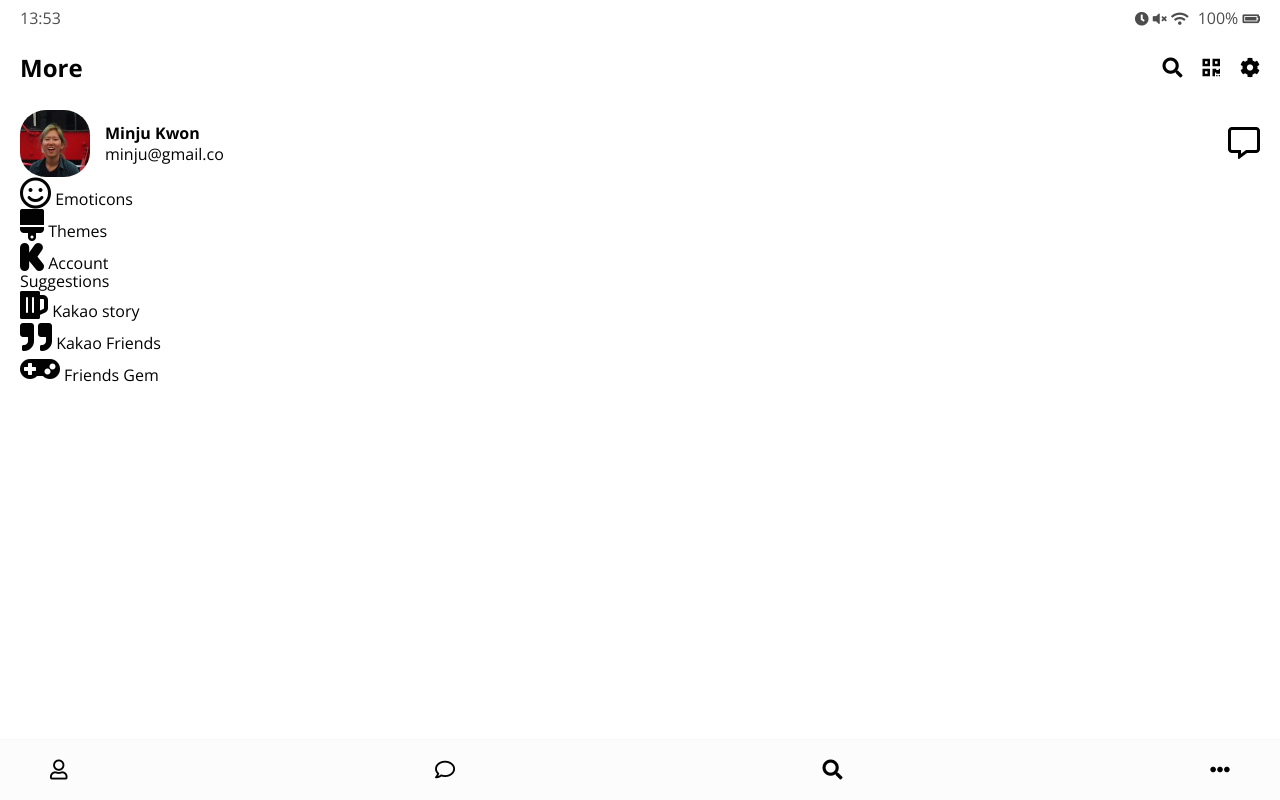
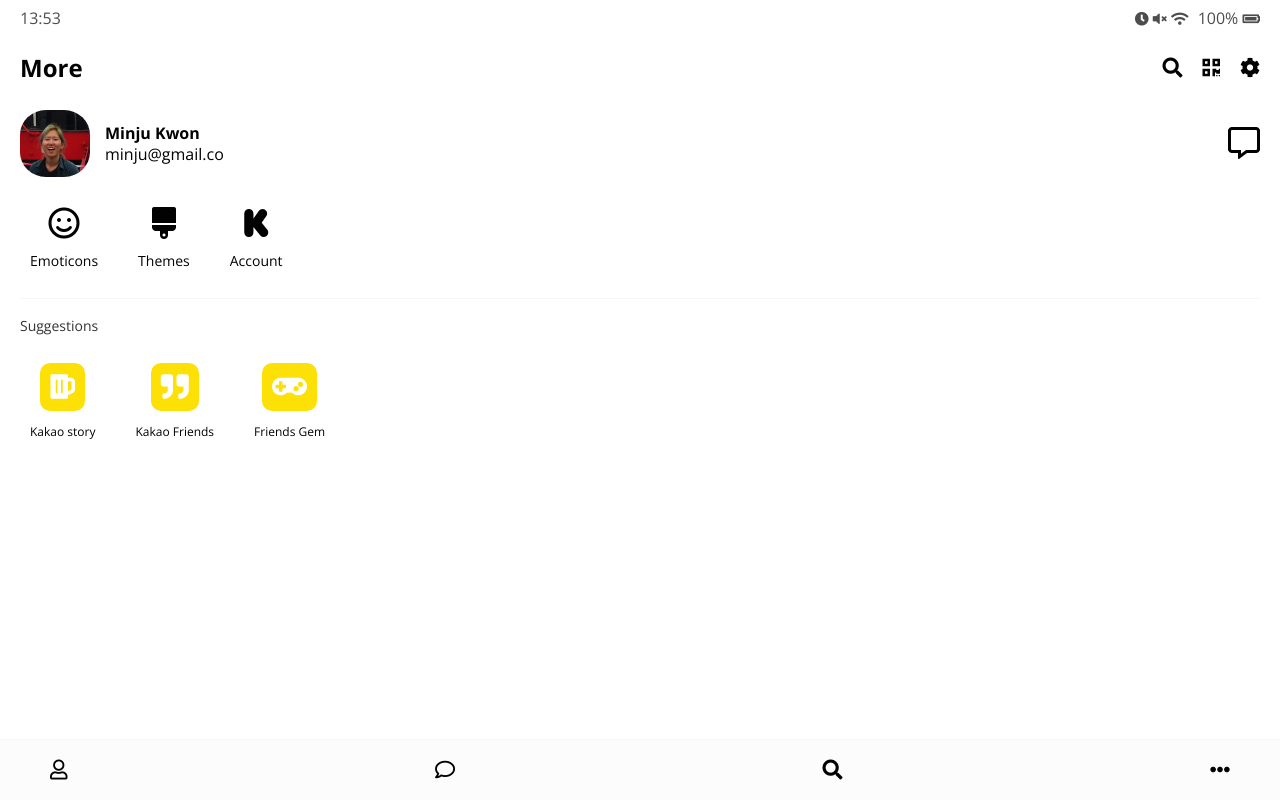
Before and after one commit to Minju20200305/kakao-clone-v2, a plain HTML site: page more.html in a window 1280 px wide. Drawn offline with nearby package versions, Linux system fonts and the light colour scheme.

Commit message:
2020.03.29: 실전 2.9

```diff
--- /dev/null
+++ b/css/more.css
@@ -0,0 +1,51 @@
+.more .more__btn-list,
+.more .more__suggestions-list {
+    margin: 30px 0px;
+    margin-left: 10px;
+    display: flex;
+    align-items: center;
+}
+
+.more__btn-list .more__btn,
+.more .suggestion {
+    margin-right: 40px;
+    display: flex;
+    flex-direction: column;
+    align-items: center;
+    cursor: pointer;
+}
+
+.more__btn .more__btn-title {
+    font-size: 14px;
+    margin-top: 15px;
+}
+
+.more .more__suggestions{
+    border-top: 1px solid #f7f7f7;
+    padding-top: 20px;
+}
+
+.more .more__title{
+    font-size: 14px;
+    opacity: 0.8;
+    margin-bottom: 20px;
+}
+
+.suggestion .suggestion__title{
+    font-size: 12px;
+    margin-top: 15px;
+}
+
+.suggestion .suggestion__icon{
+    background-color: #fce006;
+    padding: 10px;
+    border-radius: 10px;
+    display: flex;
+    justify-content: center;
+    align-items: center;
+}
+
+.suggestion__icon i {
+    font-size: 28px;
+    color: white;
+}
--- /dev/null
+++ b/css/setting.css
@@ -0,0 +1,3 @@
+.settings {
+    border-top: 1px solid #f7f7f7;
+}
--- a/css/styles.css
+++ b/css/styles.css
@@ -7,6 +7,8 @@
 @import "friend.css";
 @import "friends.css";
 @import "find.css";
+@import "more.css";
+@import "setting.css";
 
 *{
     box-sizing: border-box;}
--- a/more.html
+++ b/more.html
@@ -62,7 +62,7 @@
          </div>
         </div>
       </div>
-      <ul class="more__btn_list">
+      <ul class="more__btn-list">
         <li class="more__btn">
           <span class="more__btn-icon">
             <i class="far fa-smile fa-2x"></i>
@@ -94,19 +94,19 @@
       <ul class="more__suggestions-list">
         <li class="more__suggestion suggestion">
           <span class="suggestion__icon">
-            <i class="fas fa-beer fa-2x"></i>
+            <i class="fas fa-beer "></i>
           </span>
           <sapn class="suggestion__title">Kakao story</sapn>
         </li>
         <li class="more__suggestion suggestion">
           <span class="suggestion__icon">
-            <i class="fas fa-quote-right fa-2x"></i>
+            <i class="fas fa-quote-right "></i>
           </span>
           <sapn class="suggestion__title">Kakao Friends</sapn>
         </li>
         <li class="more__suggestion suggestion">
           <span class="suggestion__icon">
-            <i class="fas fa-gamepad fa-2x"></i></span>
+            <i class="fas fa-gamepad"></i></span>
           <sapn class="suggestion__title">Friends Gem</sapn>
         </li>
 
```
